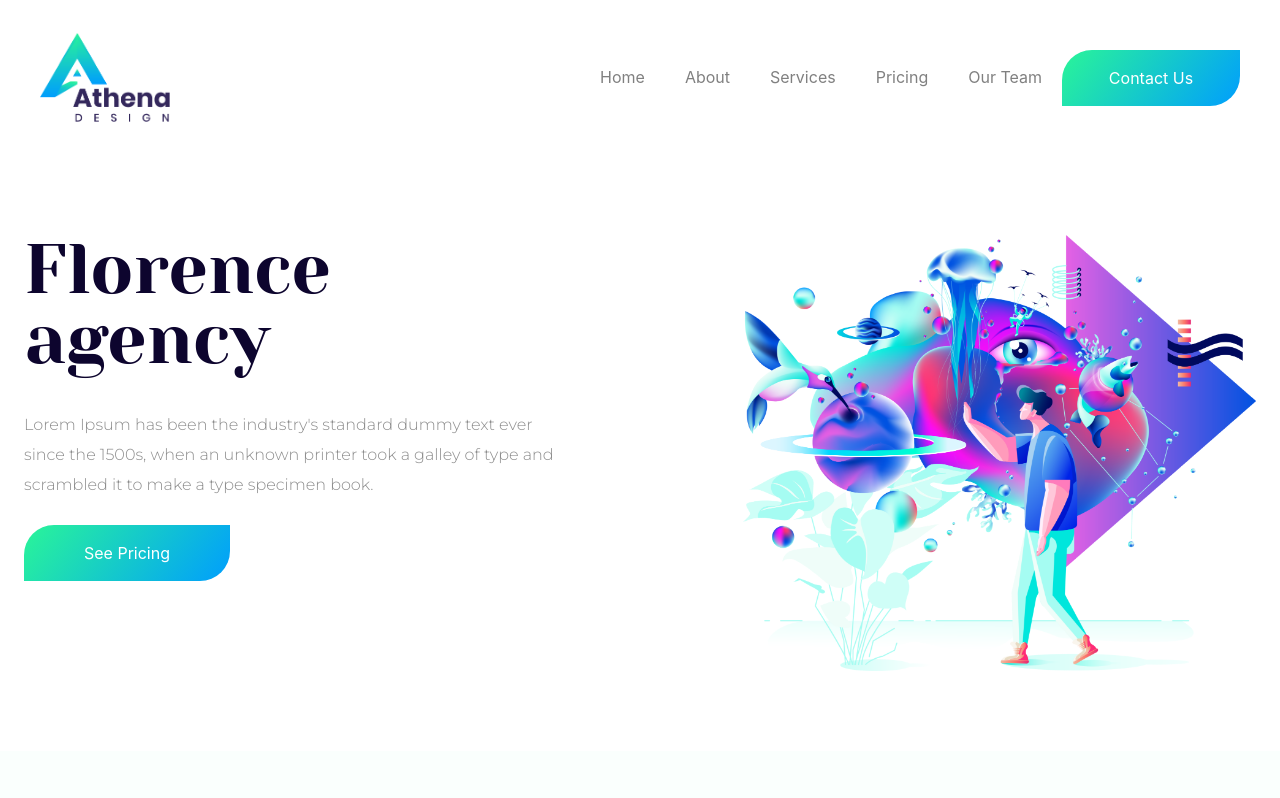
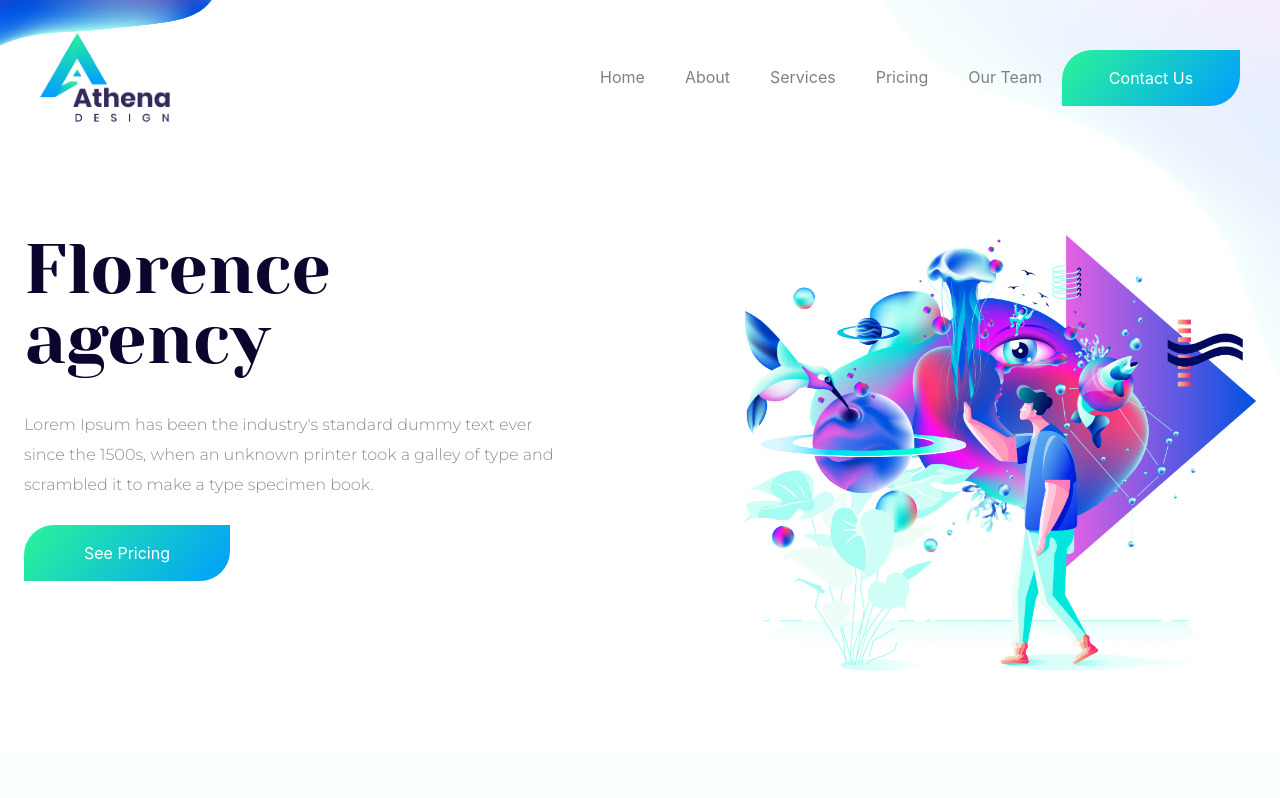
Before and after one commit to WebKawsar/team-project-athena-client, a React (Create React App) app: page / in a window 1280 px wide. Shown: the top 798 px of the page. Built offline with nearby package versions, Linux system fonts and the light colour scheme.

Commit message:
done header background image

```diff
--- a/src/Components/Header/Header.js
+++ b/src/Components/Header/Header.js
@@ -4,11 +4,18 @@ import { Nav, Navbar } from 'react-bootstrap';
 import { Link } from 'react-router-dom';
 
 import logo from "../../athena-design-resources/Illustration/Group 86.png";
-
+import back from "../../athena-design-resources/Illustration/Group 45@2x.png";
 
 const useStyles = makeStyles({
-    root: {
-        padding: "20px 0"
+    header: {
+        padding: "20px 0",
+
+        backgroundImage: `url('${back}')`,
+        backgroundSize: "546px 236px",
+        backgroundRepeat: "no-repeat",
+        backgroundPosition: "-264px -117px",
+        // backgroundColor: "red",
+
     },
     link: {
         color: "grey",
@@ -55,7 +62,7 @@ const Header = () => {
 
     const classes = useStyles();
     return (
-        <Box className={classes.root}>
+        <Box className={classes.header}>
             <Container>
                 <Navbar expand="lg">
                     <Navbar.Brand href="#home">
--- a/src/Components/Home/Home.js
+++ b/src/Components/Home/Home.js
@@ -6,15 +6,25 @@ import Intro from '../Intro/Intro';
 import RunningProject from '../RunningProject/RunningProject';
 import Services from '../Services/Services';
 
-import image from "../../athena-design-resources/Illustration/16 [Converted]@2x.png";
-
+import image from "../../athena-design-resources/Illustration/Group 45@2x.png";
+import rightBackgroundImage from "../../athena-design-resources/Illustration/Group 46@2x.png";
 
 const useStyles = makeStyles({
     root: {
         // backgroundImage: `url('${image}')`,
         // backgroundSize: "100% 100%",
-        // backgroundColor: "red",
+        backgroundRepeat: "no-repeat",
+        backgroundPosition: "10px 10px"
+
     },
+    rightBackground: {
+
+        backgroundImage: `url('${rightBackgroundImage}')`,
+        backgroundSize: "1544px 1229px",
+        backgroundRepeat: "no-repeat",
+        backgroundPosition: "647px -481px",
+
+    }
 
 
 
@@ -27,8 +37,11 @@ const Home = () => {
     return (
             <>
                 <Box className={classes.root}>
-                    <Header></Header>
-                    <Intro></Intro>
+                    <Box className={classes.rightBackground}>
+                        <Header></Header>
+                        <Intro></Intro>
+                    </Box>
+
                     <Services></Services>
                     <RunningProject></RunningProject>
                     <Achievements></Achievements>
```
